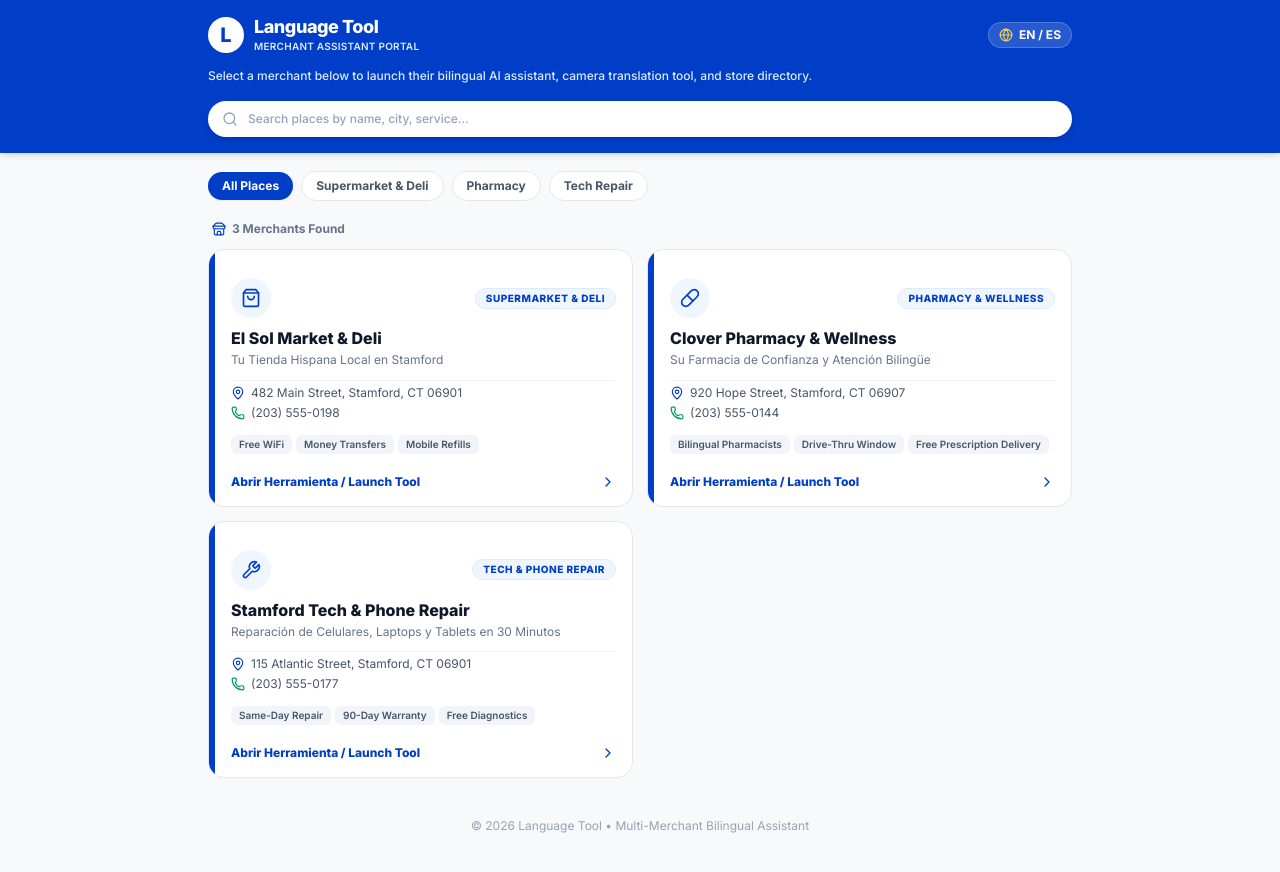
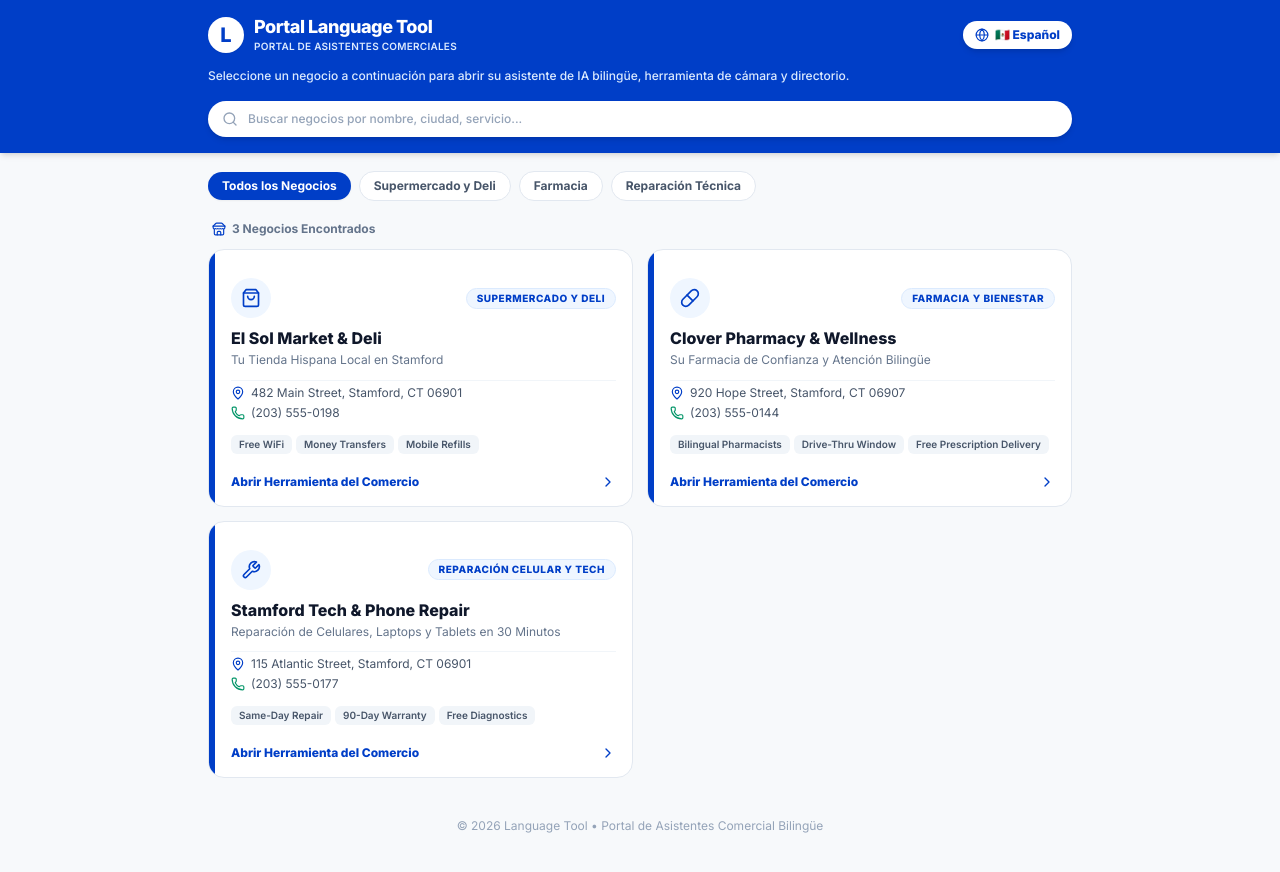
Before and after one commit to andmcm8/language-tool, a Next.js app: page / in a window 1280 px wide. Shown: the top 872 px of the page. Built offline with nearby package versions, Linux system fonts and the light colour scheme.

Commit message:
Make EN/ES language switcher fully functional across all portal text elements on homepage (/)

```diff
--- a/app/page.tsx
+++ b/app/page.tsx
@@ -14,7 +14,6 @@ import {
   Phone,
   ArrowRight,
   Globe,
-  Sparkles,
   Store,
   ChevronRight,
 } from "lucide-react";
@@ -25,23 +24,62 @@ const MERCHANT_ICONS: Record<string, any> = {
   "stamford-repairs": Wrench,
 };
 
-const MERCHANT_BADGES: Record<string, string> = {
-  elsol: "Supermarket & Deli",
-  "clover-pharmacy": "Pharmacy & Wellness",
-  "stamford-repairs": "Tech & Phone Repair",
+const MERCHANT_BADGES: Record<string, { en: string; es: string }> = {
+  elsol: { en: "Supermarket & Deli", es: "Supermercado y Deli" },
+  "clover-pharmacy": { en: "Pharmacy & Wellness", es: "Farmacia y Bienestar" },
+  "stamford-repairs": { en: "Tech & Phone Repair", es: "Reparación Celular y Tech" },
 };
 
 const CATEGORIES = [
-  { id: "all", label: "All Places" },
-  { id: "supermarket", label: "Supermarket & Deli" },
-  { id: "pharmacy", label: "Pharmacy" },
-  { id: "repair", label: "Tech Repair" },
+  { id: "all", labelEn: "All Places", labelEs: "Todos los Negocios" },
+  { id: "supermarket", labelEn: "Supermarket & Deli", labelEs: "Supermercado y Deli" },
+  { id: "pharmacy", labelEn: "Pharmacy", labelEs: "Farmacia" },
+  { id: "repair", labelEn: "Tech Repair", labelEs: "Reparación Técnica" },
 ];
+
+/* ================================================================
+   BILINGUAL DICTIONARY FOR HOMEPAGE PORTAL
+   ================================================================ */
+const DICT = {
+  en: {
+    portalBadge: "MERCHANT ASSISTANT PORTAL",
+    portalTitle: "Language Tool Portal",
+    subtitle:
+      "Select a merchant below to launch their bilingual AI assistant, camera translation tool, and store directory.",
+    searchPlaceholder: "Search places by name, city, service...",
+    foundSuffix: "Merchants Found",
+    launchBtn: "Launch Merchant Tool",
+    noResultsTitle: "No Merchants Match Your Search",
+    noResultsDesc:
+      'Try searching for "El Sol", "Pharmacy", "Stamford", or click "All Places" above.',
+    clearBtn: "Clear Search & Show All",
+    monFri: "Mon-Fri",
+    footerText: "Language Tool • Multi-Merchant Bilingual Assistant",
+  },
+  es: {
+    portalBadge: "PORTAL DE ASISTENTES COMERCIALES",
+    portalTitle: "Portal Language Tool",
+    subtitle:
+      "Seleccione un negocio a continuación para abrir su asistente de IA bilingüe, herramienta de cámara y directorio.",
+    searchPlaceholder: "Buscar negocios por nombre, ciudad, servicio...",
+    foundSuffix: "Negocios Encontrados",
+    launchBtn: "Abrir Herramienta del Comercio",
+    noResultsTitle: "No se encontraron negocios para su búsqueda",
+    noResultsDesc:
+      'Intente buscar "El Sol", "Farmacia", "Stamford", o presione "Todos los Negocios" arriba.',
+    clearBtn: "Borrar Búsqueda y Mostrar Todos",
+    monFri: "Lun-Vie",
+    footerText: "Language Tool • Portal de Asistentes Comercial Bilingüe",
+  },
+};
 
 export default function HomePage() {
   const allMerchants = useMemo(() => getAllMerchants(), []);
   const [searchQuery, setSearchQuery] = useState("");
   const [selectedCategory, setSelectedCategory] = useState("all");
+  const [lang, setLang] = useState<"en" | "es">("es"); // Default to bilingual Spanish friendly
+
+  const t = DICT[lang];
 
   /* ---------- Real-Time Filtering Logic ---------- */
   const filteredMerchants = useMemo(() => {
@@ -50,7 +88,8 @@ export default function HomePage() {
       const name = m.storeInfo.name.toLowerCase();
       const tagline = m.storeInfo.tagline.toLowerCase();
       const address = m.storeInfo.address.toLowerCase();
-      const badge = (MERCHANT_BADGES[id] || "").toLowerCase();
+      const badgeEn = (MERCHANT_BADGES[id]?.en || "").toLowerCase();
+      const badgeEs = (MERCHANT_BADGES[id]?.es || "").toLowerCase();
       const amenities = (m.storeInfo.amenities || []).join(" ").toLowerCase();
 
       const q = searchQuery.toLowerCase().trim();
@@ -59,16 +98,17 @@ export default function HomePage() {
         name.includes(q) ||
         tagline.includes(q) ||
         address.includes(q) ||
-        badge.includes(q) ||
+        badgeEn.includes(q) ||
+        badgeEs.includes(q) ||
         amenities.includes(q);
 
       let matchesCategory = true;
       if (selectedCategory === "supermarket") {
-        matchesCategory = id === "elsol" || badge.includes("supermarket");
+        matchesCategory = id === "elsol" || badgeEn.includes("supermarket");
       } else if (selectedCategory === "pharmacy") {
-        matchesCategory = id === "clover-pharmacy" || badge.includes("pharmacy");
+        matchesCategory = id === "clover-pharmacy" || badgeEn.includes("pharmacy");
       } else if (selectedCategory === "repair") {
-        matchesCategory = id === "stamford-repairs" || badge.includes("repair");
+        matchesCategory = id === "stamford-repairs" || badgeEn.includes("repair");
       }
 
       return matchesSearch && matchesCategory;
@@ -80,7 +120,7 @@ export default function HomePage() {
       {/* ROYAL BLUE MOBILE-FIRST HEADER */}
       <header className="bg-[#003ec7] text-white shadow-md">
         <div className="max-w-md md:max-w-4xl mx-auto px-4 py-4 space-y-3">
-          {/* Top Title & Language Badge */}
+          {/* Top Title & WORKING Interactive EN / ES Language Swapper Toggle */}
           <div className="flex items-center justify-between">
             <div className="flex items-center gap-2.5">
               <div className="w-9 h-9 rounded-xl bg-white text-[#003ec7] flex items-center justify-center shadow-sm font-black text-xl">
@@ -88,23 +128,28 @@ export default function HomePage() {
               </div>
               <div>
                 <h1 className="font-extrabold text-lg leading-tight text-white tracking-tight">
-                  Language Tool
+                  {t.portalTitle}
                 </h1>
                 <p className="text-[10px] text-blue-100 font-semibold tracking-wide">
-                  MERCHANT ASSISTANT PORTAL
+                  {t.portalBadge}
                 </p>
               </div>
             </div>
 
-            <div className="flex items-center gap-1.5 bg-white/15 text-white border border-white/20 px-2.5 py-1 rounded-full text-xs font-bold shadow-xs">
-              <Globe className="w-3.5 h-3.5 text-amber-300" />
-              <span>EN / ES</span>
-            </div>
+            {/* FULLY FUNCTIONAL 1-TAP LANGUAGE TOGGLE BUTTON */}
+            <button
+              onClick={() => setLang(lang === "es" ? "en" : "es")}
+              className="flex items-center gap-1.5 bg-white text-[#003ec7] hover:bg-blue-50 px-3 py-1.5 rounded-full text-xs font-black shadow-md transition-all active:scale-95"
+              title="Switch Language / Cambiar Idioma"
+            >
+              <Globe className="w-3.5 h-3.5 text-[#003ec7]" />
+              <span>{lang === "es" ? "🇲🇽 Español" : "🇺🇸 English"}</span>
+            </button>
           </div>
 
           {/* Subtitle Message */}
           <p className="text-xs text-blue-100 font-medium leading-relaxed">
-            Select a merchant below to launch their bilingual AI assistant, camera translation tool, and store directory.
+            {t.subtitle}
           </p>
 
           {/* FUNCTIONAL SEARCH INPUT BAR */}
@@ -115,7 +160,7 @@ export default function HomePage() {
                 type="text"
                 value={searchQuery}
                 onChange={(e) => setSearchQuery(e.target.value)}
-                placeholder="Search places by name, city, service..."
+                placeholder={t.searchPlaceholder}
                 className="w-full pl-10 pr-9 py-2.5 bg-white text-slate-900 rounded-xl text-xs font-medium placeholder:text-slate-400 focus:outline-none focus:ring-2 focus:ring-amber-400 shadow-md"
               />
               {searchQuery && (
@@ -144,7 +189,7 @@ export default function HomePage() {
                   : "bg-white text-slate-600 border border-slate-200 hover:bg-slate-100"
               }`}
             >
-              {cat.label}
+              {lang === "es" ? cat.labelEs : cat.labelEn}
             </button>
           ))}
         </div>
@@ -156,8 +201,7 @@ export default function HomePage() {
           <div className="flex items-center gap-1.5">
             <Store className="w-3.5 h-3.5 text-[#003ec7]" />
             <span>
-              {filteredMerchants.length}{" "}
-              {filteredMerchants.length === 1 ? "Merchant" : "Merchants"} Found
+              {filteredMerchants.length} {t.foundSuffix}
             </span>
           </div>
           {searchQuery && (
@@ -167,13 +211,14 @@ export default function HomePage() {
           )}
         </div>
 
-        {/* NEAT MOBILE-FIRST GRID (1-col mobile, 2-col tablet/desktop) */}
+        {/* NEAT MOBILE-FIRST GRID */}
         {filteredMerchants.length > 0 ? (
           <div className="grid grid-cols-1 sm:grid-cols-2 gap-3.5">
             {filteredMerchants.map((merchant) => {
               const id = merchant.storeInfo.id;
               const Icon = MERCHANT_ICONS[id] || ShoppingBag;
-              const badgeText = MERCHANT_BADGES[id] || "Local Business";
+              const badgeObj = MERCHANT_BADGES[id] || { en: "Local Business", es: "Negocio Local" };
+              const badgeText = lang === "es" ? badgeObj.es : badgeObj.en;
 
               return (
                 <Link
@@ -234,7 +279,7 @@ export default function HomePage() {
 
                   {/* Launch Action Bar */}
                   <div className="pt-2 pl-1.5 flex items-center justify-between text-xs font-extrabold text-[#003ec7] group-hover:translate-x-0.5 transition-transform">
-                    <span>Abrir Herramienta / Launch Tool</span>
+                    <span>{t.launchBtn}</span>
                     <ChevronRight className="w-4 h-4 text-[#003ec7]" />
                   </div>
                 </Link>
@@ -245,10 +290,10 @@ export default function HomePage() {
           <div className="bg-white rounded-2xl p-8 text-center space-y-3 border border-slate-200 my-4 shadow-xs">
             <Store className="w-10 h-10 text-slate-300 mx-auto" />
             <h3 className="font-extrabold text-slate-800 text-sm">
-              No Merchants Match Your Search
+              {t.noResultsTitle}
             </h3>
             <p className="text-xs text-slate-500 max-w-xs mx-auto">
-              Try searching for "El Sol", "Pharmacy", "Stamford", or click "All Places" above.
+              {t.noResultsDesc}
             </p>
             <button
               onClick={() => {
@@ -257,7 +302,7 @@ export default function HomePage() {
               }}
               className="px-4 py-2 rounded-xl bg-[#003ec7] text-white font-extrabold text-xs shadow-sm hover:brightness-110 transition-all"
             >
-              Clear Search & Show All
+              {t.clearBtn}
             </button>
           </div>
         )}
@@ -265,7 +310,7 @@ export default function HomePage() {
 
       {/* FOOTER */}
       <footer className="max-w-md md:max-w-4xl mx-auto px-4 pt-10 text-center text-xs text-slate-400">
-        <p>© {new Date().getFullYear()} Language Tool • Multi-Merchant Bilingual Assistant</p>
+        <p>© {new Date().getFullYear()} {t.footerText}</p>
       </footer>
     </main>
   );
```
